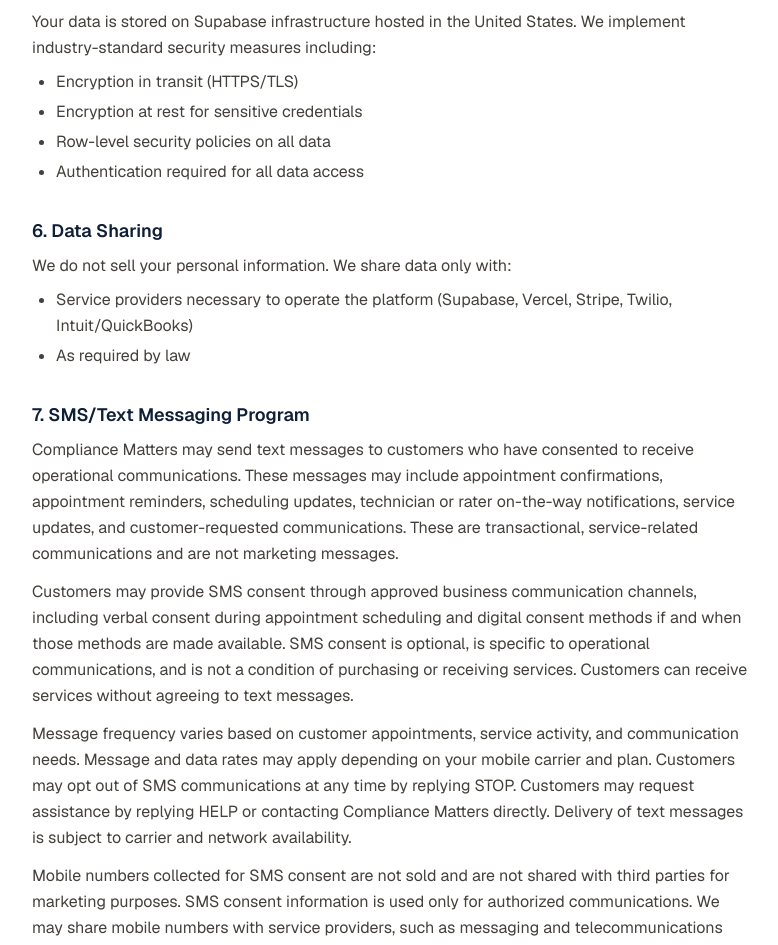
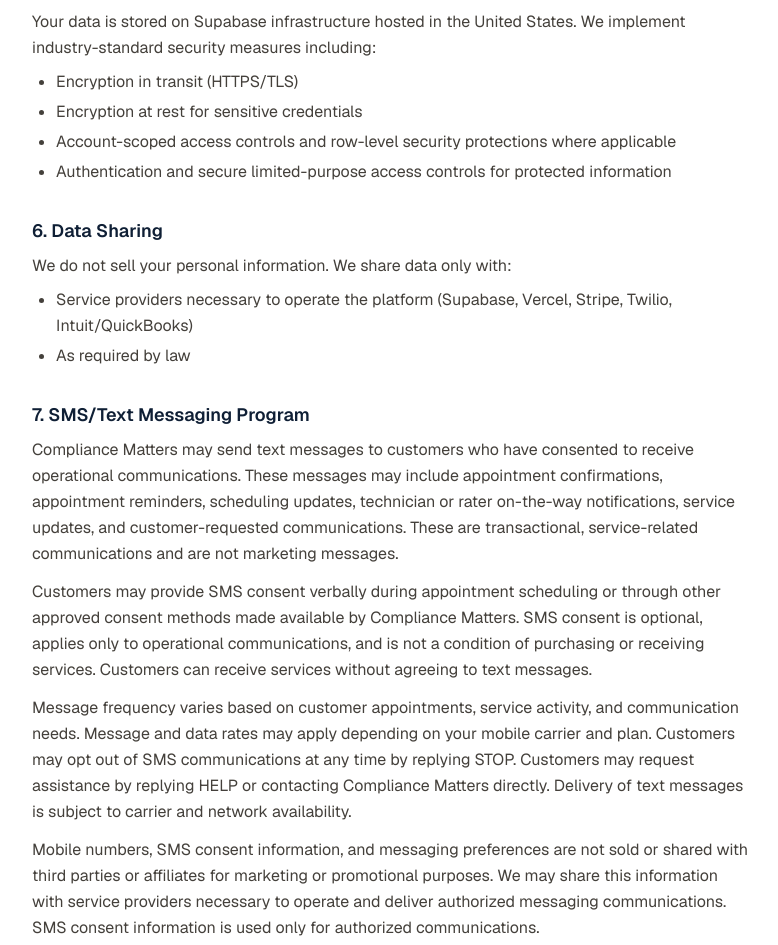
Before and after one commit to ComplianceMattersApp/hvac-saas, a Next.js app: page /privacy in a window 1280 px wide. Shown: the part 1420-2365 px from the top of the page, without its empty margins (248-1026 px from the left). Built offline with nearby package versions, Linux system fonts and the light colour scheme; no server answers.

Commit message:
Refine public SMS compliance wording

```diff
--- a/app/privacy/page.tsx
+++ b/app/privacy/page.tsx
@@ -95,8 +95,10 @@ export default function PrivacyPolicyPage() {
         <ul className="mt-2 list-disc space-y-1 pl-6 text-stone-700 leading-relaxed">
           <li>Encryption in transit (HTTPS/TLS)</li>
           <li>Encryption at rest for sensitive credentials</li>
-          <li>Row-level security policies on all data</li>
-          <li>Authentication required for all data access</li>
+          <li>Account-scoped access controls and row-level security protections where applicable</li>
+          <li>
+            Authentication and secure limited-purpose access controls for protected information
+          </li>
         </ul>
 
         <h2 className="mt-8 mb-2 text-lg font-semibold text-[#0f1f35]">6. Data Sharing</h2>
@@ -122,11 +124,10 @@ export default function PrivacyPolicyPage() {
           service-related communications and are not marketing messages.
         </p>
         <p className="mt-3 text-stone-700 leading-relaxed">
-          Customers may provide SMS consent through approved business communication channels,
-          including verbal consent during appointment scheduling and digital consent methods if and
-          when those methods are made available. SMS consent is optional, is specific to operational
-          communications, and is not a condition of purchasing or receiving services. Customers can
-          receive services without agreeing to text messages.
+          Customers may provide SMS consent verbally during appointment scheduling or through other
+          approved consent methods made available by Compliance Matters. SMS consent is optional,
+          applies only to operational communications, and is not a condition of purchasing or
+          receiving services. Customers can receive services without agreeing to text messages.
         </p>
         <p className="mt-3 text-stone-700 leading-relaxed">
           Message frequency varies based on customer appointments, service activity, and
@@ -136,11 +137,10 @@ export default function PrivacyPolicyPage() {
           of text messages is subject to carrier and network availability.
         </p>
         <p className="mt-3 text-stone-700 leading-relaxed">
-          Mobile numbers collected for SMS consent are not sold and are not shared with third parties
-          for marketing purposes. SMS consent information is used only for authorized communications.
-          We may share mobile numbers with service providers, such as messaging and telecommunications
-          providers, only as necessary to deliver those authorized communications and operate the
-          messaging program.
+          Mobile numbers, SMS consent information, and messaging preferences are not sold or shared
+          with third parties or affiliates for marketing or promotional purposes. We may share this
+          information with service providers necessary to operate and deliver authorized messaging
+          communications. SMS consent information is used only for authorized communications.
         </p>
 
         <h2 className="mt-8 mb-2 text-lg font-semibold text-[#0f1f35]">8. Your Rights</h2>
--- a/app/terms/page.tsx
+++ b/app/terms/page.tsx
@@ -73,9 +73,10 @@ export default function TermsOfServicePage() {
           eligible invoice and recorded payment information with QuickBooks Online. Synchronization is
           provided as a convenience feature and depends on account configuration, authorization,
           provider availability, and successful record matching. EveryStep remains the operational
-          system of record for jobs, invoices, and recorded payment status. You are responsible for
-          ensuring your use of this integration complies with Intuit&apos;s terms of service. We are not
-          affiliated with or endorsed by Intuit Inc.
+          system of record for jobs, invoices, and recorded payment status. QuickBooks Online does not
+          replace EveryStep as the operational source of truth. You are responsible for ensuring your
+          use of this integration complies with Intuit&apos;s terms of service. We are not affiliated
+          with or endorsed by Intuit Inc.
         </p>
 
         <h2 className="mt-8 mb-2 text-lg font-semibold text-[#0f1f35]">7. Payment and Billing</h2>
@@ -96,9 +97,9 @@ export default function TermsOfServicePage() {
         <p className="mt-3 text-stone-700 leading-relaxed">
           By providing consent to receive text messages from Compliance Matters, you agree to receive
           operational service-related communications. Consent may be provided through approved
-          business communication channels, including verbally during appointment scheduling or
-          through a digital consent method if and when one is made available. Consent is optional,
-          applies only to operational communications, and is not a condition of purchase or service.
+          Compliance Matters consent methods, including verbal consent during appointment scheduling.
+          Consent is optional, applies only to operational communications, and is not a condition of
+          purchase or service.
         </p>
         <p className="mt-3 text-stone-700 leading-relaxed">
           Message frequency varies based on customer appointments, service activity, and
```
Also changed, not shown: 1 other file (tests, documents, lock files or other folders).
